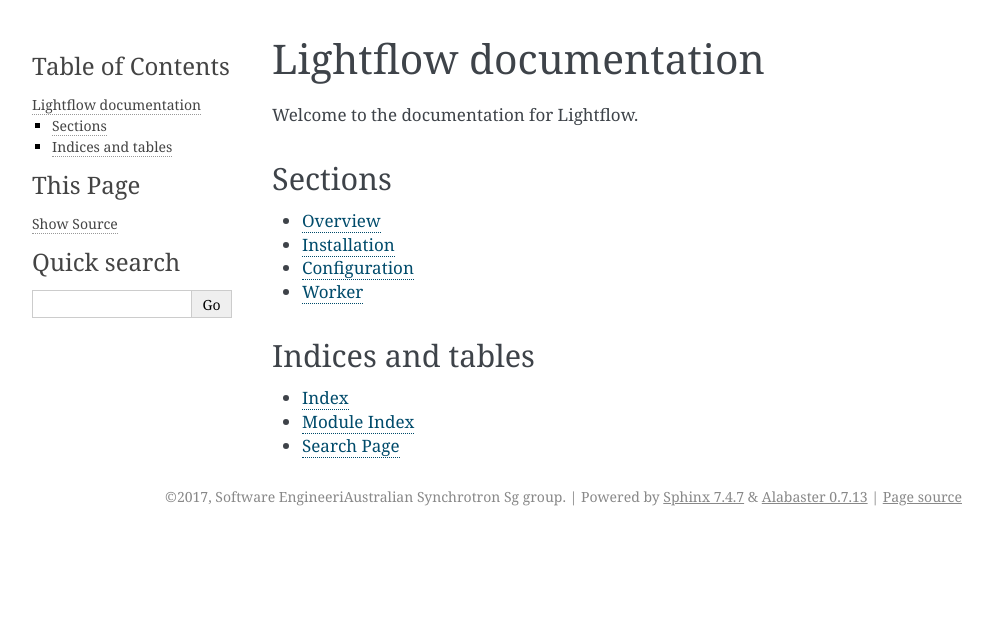
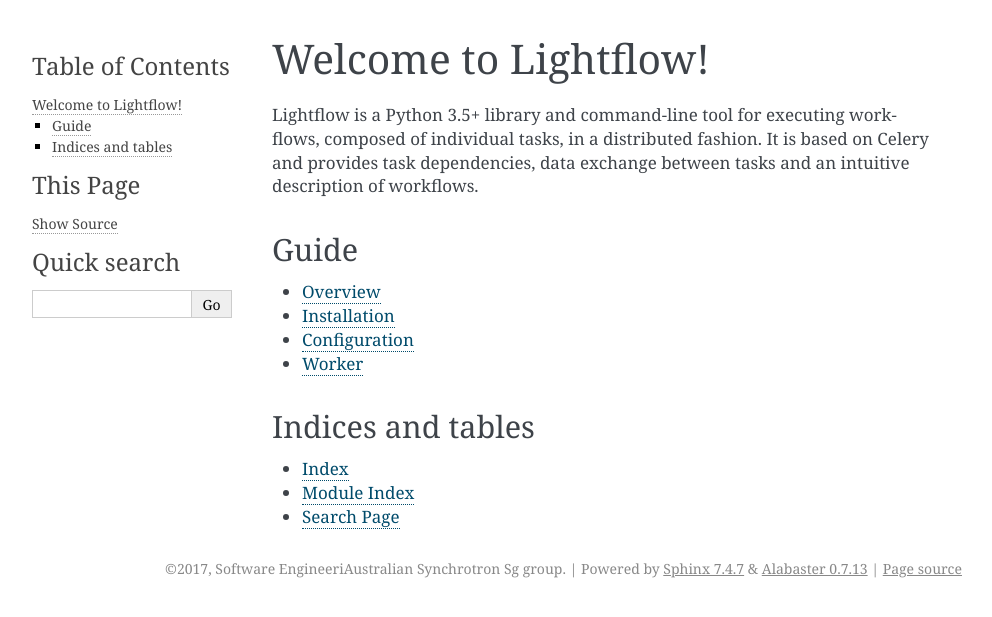
Before and after one commit to AustralianSynchrotron/lightflow, a Sphinx documentation site: the page built from docs/index.rst, in a window 1280 px wide. Shown: the top 617 px of the page, without its empty margins (148-1140 px from the left). Built offline with Sphinx 7.4.7, drawn with Linux system fonts in a browser that asks for light colours.

```diff
--- a/docs/index.rst
+++ b/docs/index.rst
@@ -1,14 +1,17 @@
-Lightflow documentation
-=======================
+Welcome to Lightflow!
+=====================
 
 .. toctree::
    :maxdepth: 2
    :caption: Contents:
 
-Welcome to the documentation for Lightflow.
+Lightflow is a Python 3.5+ library and command-line tool for executing workflows,
+composed of individual tasks, in a distributed fashion. It is based on Celery and
+provides task dependencies, data exchange between tasks and an intuitive description of workflows.
 
-Sections
---------
+
+Guide
+-----
 
 * :doc:`/overview`
 * :doc:`/install`
```
Also changed, not shown: README.rst (+27 -11 lines), docs/overview.rst (+8 -0 lines).
